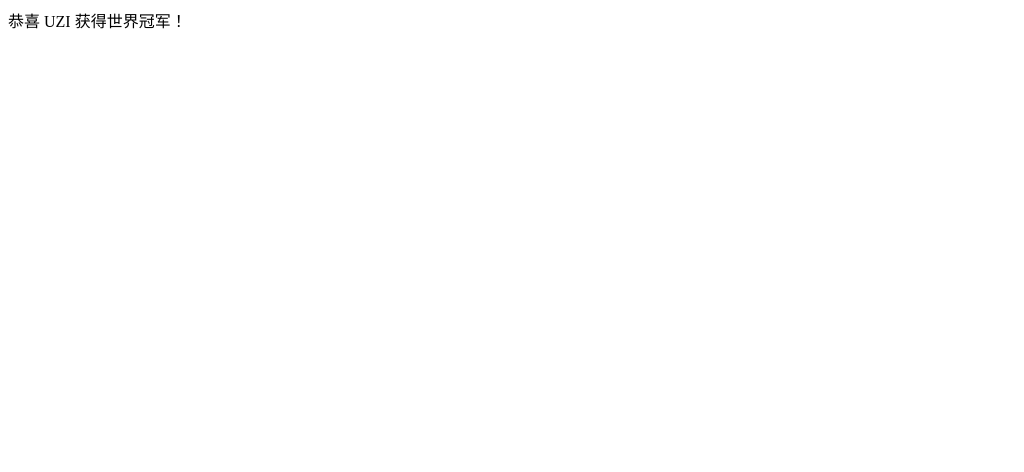
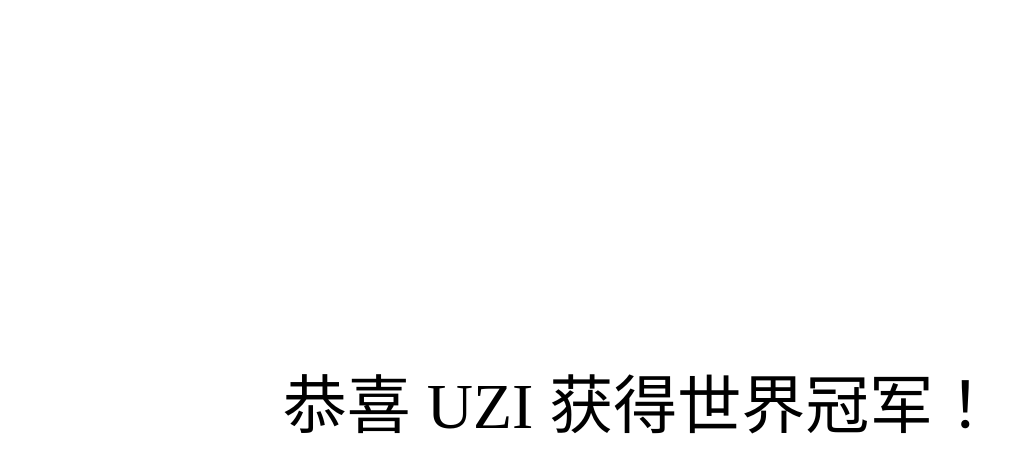
Before and after one commit to 0xErick/uzi, a plain HTML site: page index.html in a window 1280 px wide. Shown: the whole page, without its empty margins (0-1024 px from the left). Drawn offline with Linux system fonts and the light colour scheme.

Commit message:
修改字号

```diff
--- a/index.html
+++ b/index.html
@@ -11,8 +11,12 @@
     gtag('config', 'UA-119560393-1');
   </script>
 </head>
-<body>
-恭喜 UZI 获得世界冠军！
+
+<body style="    font-size: 64px;
+display: flex;
+align-items: center;
+justify-content: center;">
+  恭喜 UZI 获得世界冠军！
 </body>
 
 </html>
```
